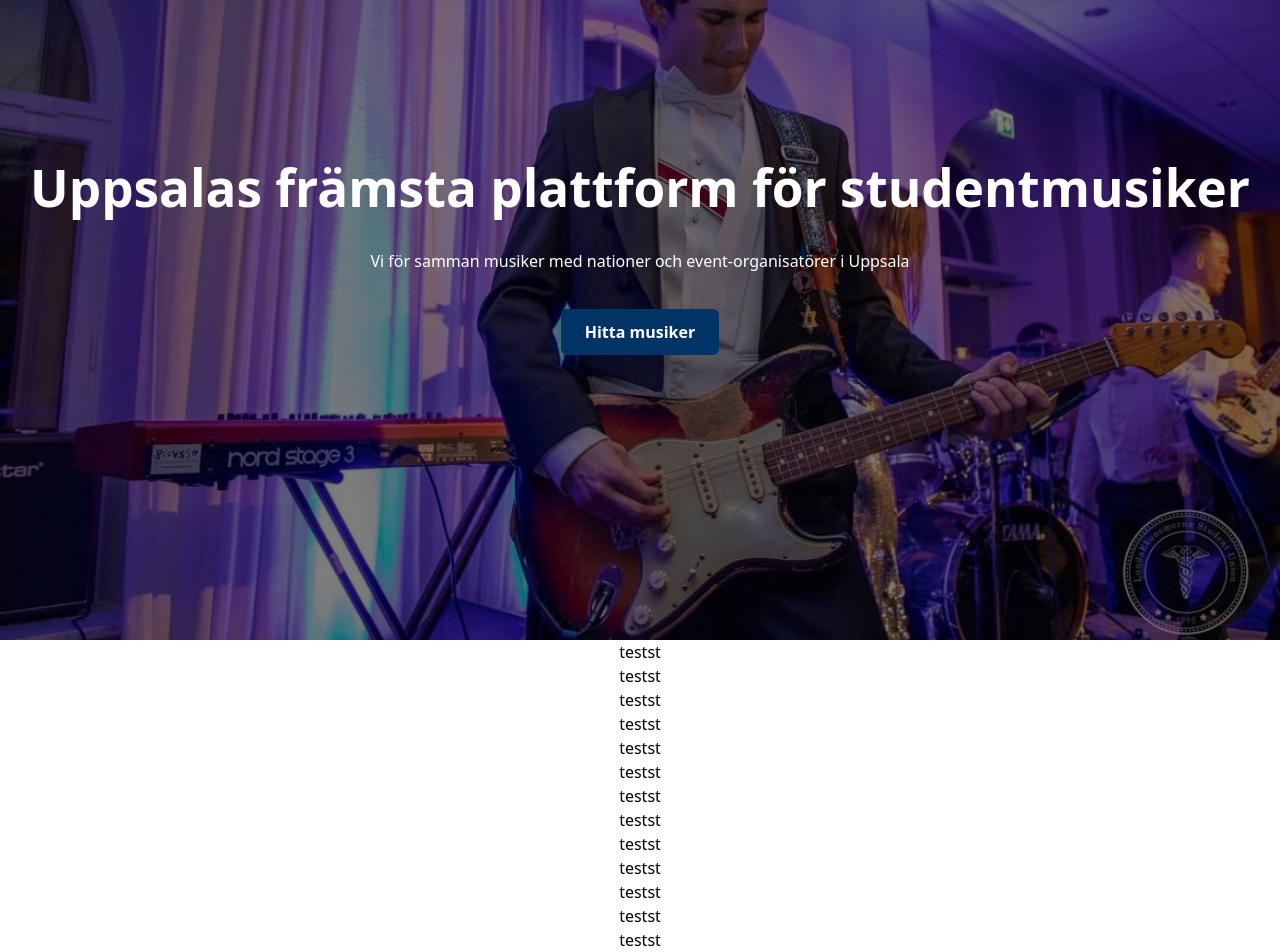
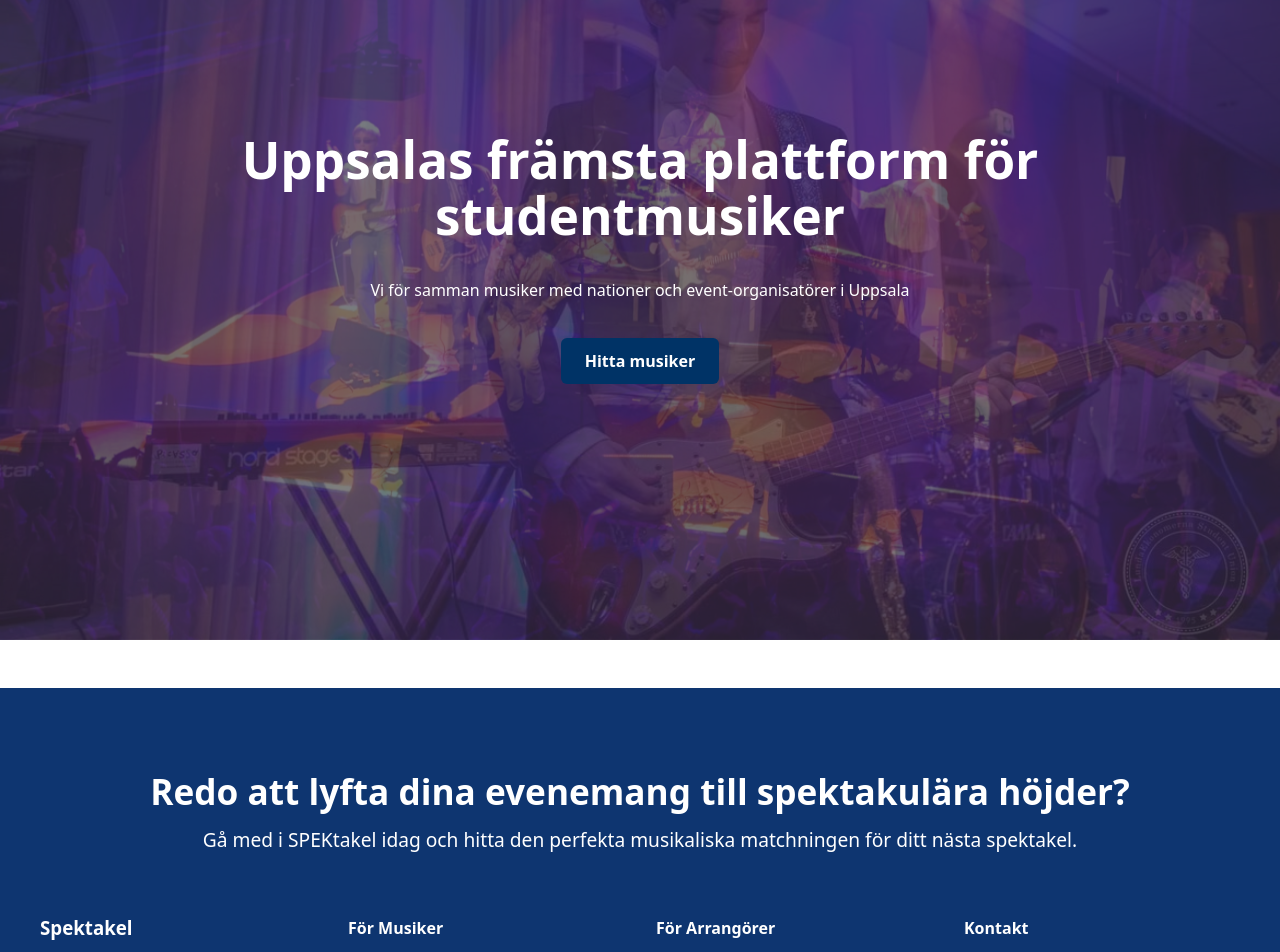
Before and after one commit to ChristofferNo/spektakel, a React (Vite) app: page / in a window 1280 px wide. Shown: the part 240-1192 px from the top of the page. Built offline with nearby package versions, Linux system fonts and the light colour scheme.

Commit message:
Lade till slideshow bildgrejen

```diff
--- a/src/assets/dummyData/musicians.js
+++ b/src/assets/dummyData/musicians.js
@@ -1,11 +1,13 @@
 import adriansBandImage from "../Images/placeHolderImage.jpeg";
-import BogdanBreakdance from "../Images/VinterBogdan.jpeg";
+import BogdanBreakdance from "../Images/BogdanVision.jpeg";
+import BogdanBreakdanceVinter from "../Images/VinterBogdan.jpeg";
 import RubenOchTrubadurerna from "../Images/RubenTrub.jpeg";
+import Melker from "../Images/Melker.jpeg";
 
 const musicians = [
   {
     name: "Adrians Band",
-    genres: ["Folk", "Acoustic"],
+    genres: ["Blues", "Rock"],
     rating: 4.9,
     price: "＄",
     image: adriansBandImage,
@@ -23,8 +25,8 @@
   },
   {
     name: "Bogdan Breakdance",
-    genres: ["Funk", "Jazz", "Coola"],
-    rating: 4.8,
+    genres: ["Funk", "Jazz", "Coola", "Rock"],
+    rating: 5.6,
     price: "＄＄",
     image: BogdanBreakdance,
     location: "Uppsala",
@@ -45,7 +47,7 @@
   },
   {
     name: "Ruben och Trubadurerna",
-    genres: ["Classical", "Chamber"],
+    genres: ["Classical", "Chamber", "Folk"],
     rating: 4.8,
     price: "＄",
     image: RubenOchTrubadurerna,
@@ -57,24 +59,24 @@
     ],
   },
   {
-    name: "DJ Studentmix",
-    genres: ["Electronic", "Pop"],
-    rating: 4.7,
+    name: "Melker Thunholm",
+    genres: ["Acoustic", "Guitarr", "Pop"],
+    rating: 4.9,
     price: "＄＄＄",
-    image: "https://via.placeholder.com/300x200",
+    image: Melker,
     location: "Göteborg",
     description:
-      "En populär DJ bland studenter som levererar både pophits och elektroniska beats hela natten.",
+      "En populär sångare och gitarrist som förtrollar med sin charm och magiska blick. ",
     reviews: [
       { user: "Kalle", comment: "Bra mix, alla dansade!", rating: 4.7 },
     ],
   },
   {
-    name: "Stand-up Students",
-    genres: ["Comedy", "Entertainment"],
+    name: "Bogdans Pizzeria",
+    genres: ["Comedy", "Entertainment", "House"],
     rating: 4.6,
     price: "＄",
-    image: "https://via.placeholder.com/300x200",
+    image: BogdanBreakdanceVinter,
     location: "Malmö",
     description:
       "Underhållande stand-up-akt från studentvärlden. Skrattgaranti på allt från firmafest till sittning!",
--- a/src/components/MusicianCard/MusicianCard.css
+++ b/src/components/MusicianCard/MusicianCard.css
@@ -9,9 +9,10 @@
 
 .musician-img {
   width: 100%;
-  height: auto;
-  border-radius: 4px;
+  aspect-ratio: 3 / 2; /* Width : Height => 3:2 means height = 66.66% of width */
+  border-radius: 0.25rem;
   margin-bottom: 0.75rem;
+  object-fit: cover; /* Optional, for image scaling */
 }
 
 .musician-card h3 {
--- a/src/pages/FindMusiciansPage/FindMusiciansPage.css
+++ b/src/pages/FindMusiciansPage/FindMusiciansPage.css
@@ -27,7 +27,7 @@
 }
 
 .search-input {
-  width: 100%;
+  width: 90%;
   padding: 0.5rem;
   margin-top: 0.5rem;
   border: 1px solid #ccc;
--- a/src/pages/HomePage/HomePage.css
+++ b/src/pages/HomePage/HomePage.css
@@ -1,3 +1,5 @@
+/*
+
 .homePageContainer {
   display: flex;
   flex-direction: column;
@@ -17,7 +19,7 @@
   position: relative;
   height: 100vh;
   width: 100%;
-  background-image: url("../../assets/Images/placeHolderImage.jpeg"); /* Lägg din bild här */
+  background-image: url("../../assets/Images/placeHolderImage.jpeg");
   background-size: cover;
   background-position: center;
 }
@@ -67,4 +69,73 @@
 
 .musician-img {
   object-fit: cover;
+} */
+
+
+.homePageContainer {
+  display: flex;
+  flex-direction: column;
+  align-items: center;
+  width: 100vw;
+  position: relative;
+  overflow: hidden;
 }
+
+.hero-container {
+  position: relative;
+  height: 100vh;
+  width: 100%;
+  overflow: hidden;
+}
+
+.slide {
+  position: absolute;
+  top: 0;
+  left: 0;
+  height: 100%;
+  width: 100%;
+  background-size: cover;
+  background-position: center;
+  opacity: 0;
+  transition: opacity 1.5s ease-in-out;
+  z-index: 0;
+}
+
+.slide.active {
+  opacity: 1;
+  z-index: 1;
+}
+
+.dark-overlay {
+  display: flex;
+  align-items: center;
+  justify-content: center;
+  min-height: 100vh;
+  width: 100%;
+  background-color: rgba(0, 0, 0, 0.5);
+  z-index: 2;
+  position: relative;
+}
+
+.hero-overlay {
+  text-align: center;
+  color: white;
+  max-width: 90%;
+  padding: 2rem;
+}
+
+.hero-button {
+  margin-top: 20px;
+  padding: 12px 24px;
+  background-color: #003366;
+  color: white;
+  border: none;
+  border-radius: 6px;
+  font-weight: bold;
+  cursor: pointer;
+  font-size: 16px;
+}
+
+.hero-button:hover {
+  background-color: #0055aa;
+}
--- a/src/pages/HomePage/HomePage.jsx
+++ b/src/pages/HomePage/HomePage.jsx
@@ -1,12 +1,99 @@
+// import "../HomePage/HomePage.css";
+// import musicians from "../../assets/dummyData/musicians";
+// import MusicianCard from "../../components/MusicianCard/MusicianCard";
+
+// function HomePage({ navigate, setSelectedMusician }) {
+//   const previewMusicians = musicians.slice(0, 3);
+//   return (
+//     <div className="homePageContainer">
+//       <div className="hero-container">
+//         <div className="dark-overlay">
+//           <div className="hero-overlay">
+//             <h1>Uppsalas främsta plattform för studentmusiker</h1>
+//             <p>
+//               Vi för samman musiker med nationer och event-organisatörer i
+//               Uppsala
+//             </p>
+//             <button
+//               onClick={() => navigate("FindMusiciansPage")}
+//               className="hero-button"
+//             >
+//               Hitta musiker
+//             </button>
+//           </div>
+//         </div>
+//       </div>
+//       <div>testst</div>
+//       <div>testst</div>
+//       <div>testst</div>
+//       <div>testst</div>
+//       <div>testst</div>
+//       <div>testst</div>
+//       <div>testst</div>
+//       <div>testst</div>
+//       <div>testst</div>
+//       <div>testst</div>
+//       <div>testst</div>
+//       <div>testst</div>
+//       <div>testst</div>
+//       <div>testst</div>
+//       <div>testst</div>
+//       <div>testst</div>
+//       <div>testst</div>
+//       <div>testst</div>
+//       {/* <div style={{ height: "100px" }}> test</div>
+
+//       <div className="artists-preview">
+//         {previewMusicians.map((musician, i) => (
+//           <div
+//             key={i}
+//             style={{ width: "300px", height: "200px", overflow: "hidden" }}
+//           >
+//             <img
+//               src={musician.image}
+//               alt="Thumbnail"
+//               style={{
+//                 width: "100%",
+//                 height: "100%",
+//                 objectFit: "cover", // ✅ Makes it fill without distortion
+//               }}
+//             />
+//           </div>
+//         ))}
+//       </div> */}
+//     </div>
+//   );
+// }
+
+// export default HomePage;
+
 import "../HomePage/HomePage.css";
+import { useEffect, useState } from "react";
 import musicians from "../../assets/dummyData/musicians";
-import MusicianCard from "../../components/MusicianCard/MusicianCard";
 
-function HomePage({ navigate, setSelectedMusician }) {
-  const previewMusicians = musicians.slice(0, 3);
+function HomePage({ navigate }) {
+  const slideshowBands = musicians.slice(0, 3);
+  const [currentIndex, setCurrentIndex] = useState(0);
+
+  useEffect(() => {
+    const interval = setInterval(() => {
+      setCurrentIndex((prevIndex) =>
+        prevIndex === slideshowBands.length - 1 ? 0 : prevIndex + 1
+      );
+    }, 5000); // byt bild var 5:e sekund
+    return () => clearInterval(interval);
+  }, [slideshowBands.length]);
+
   return (
     <div className="homePageContainer">
       <div className="hero-container">
+        {slideshowBands.map((band, index) => (
+          <div
+            key={index}
+            className={`slide ${index === currentIndex ? "active" : ""}`}
+            style={{ backgroundImage: `url(${band.image})` }}
+          />
+        ))}
         <div className="dark-overlay">
           <div className="hero-overlay">
             <h1>Uppsalas främsta plattform för studentmusiker</h1>
@@ -23,44 +110,6 @@
           </div>
         </div>
       </div>
-      <div>testst</div>
-      <div>testst</div>
-      <div>testst</div>
-      <div>testst</div>
-      <div>testst</div>
-      <div>testst</div>
-      <div>testst</div>
-      <div>testst</div>
-      <div>testst</div>
-      <div>testst</div>
-      <div>testst</div>
-      <div>testst</div>
-      <div>testst</div>
-      <div>testst</div>
-      <div>testst</div>
-      <div>testst</div>
-      <div>testst</div>
-      <div>testst</div>
-      {/* <div style={{ height: "100px" }}> test</div>
-
-      <div className="artists-preview">
-        {previewMusicians.map((musician, i) => (
-          <div
-            key={i}
-            style={{ width: "300px", height: "200px", overflow: "hidden" }}
-          >
-            <img
-              src={musician.image}
-              alt="Thumbnail"
-              style={{
-                width: "100%",
-                height: "100%",
-                objectFit: "cover", // ✅ Makes it fill without distortion
-              }}
-            />
-          </div>
-        ))}
-      </div> */}
     </div>
   );
 }
```
Also changed, not shown: src/assets/Images/BogdanVision.jpeg (added), src/assets/Images/Melker.jpeg (added).
